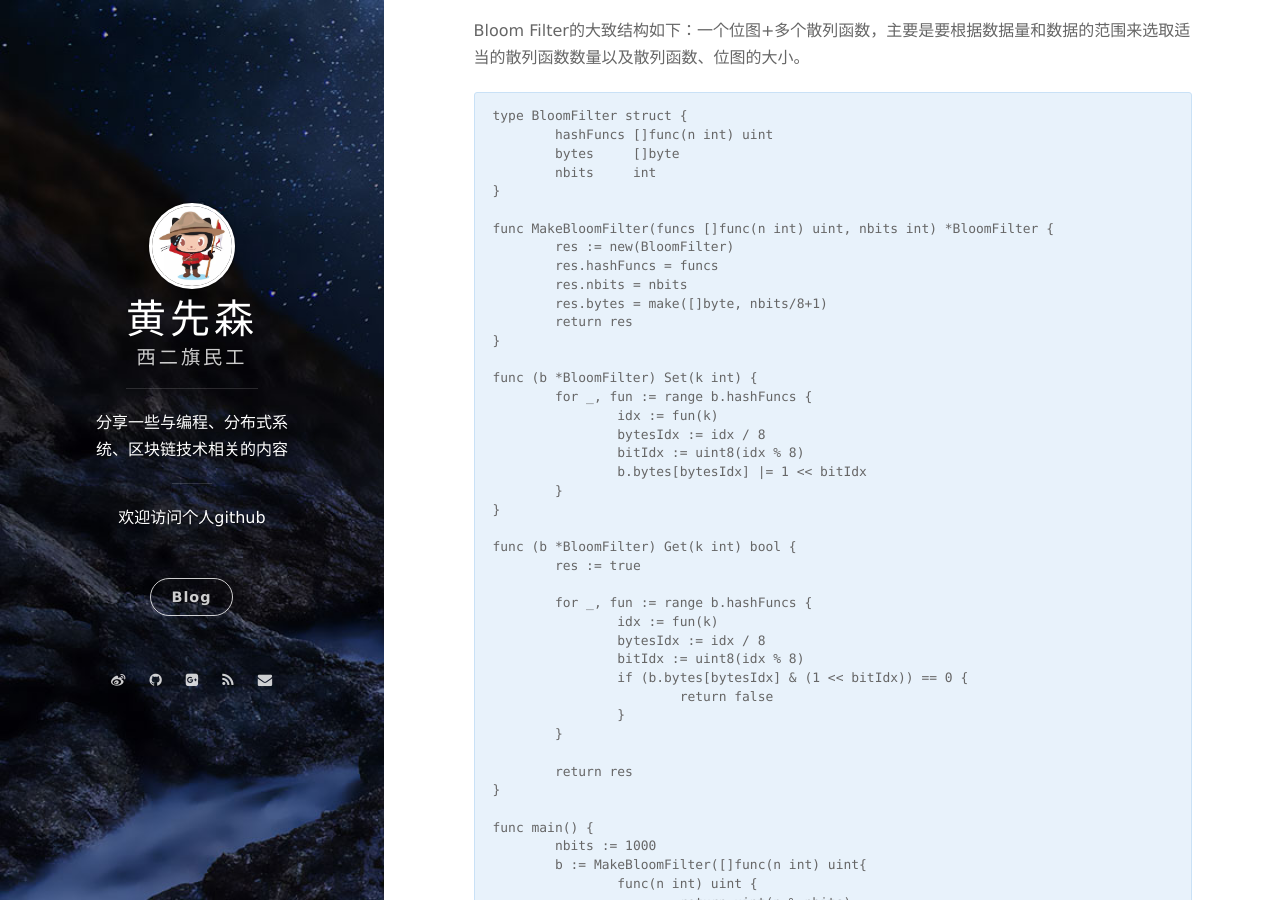
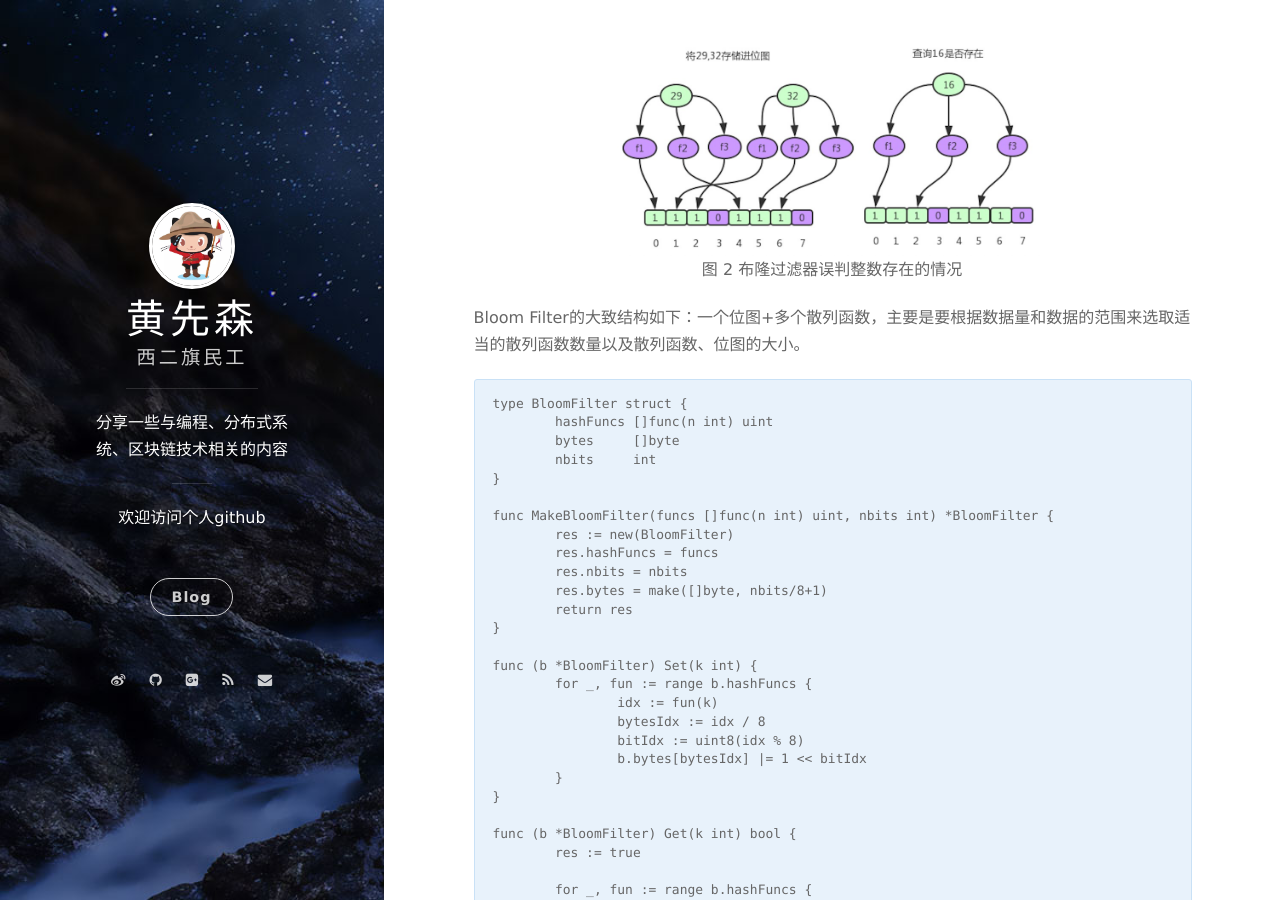
Before and after one commit to berryjam/berryjam.github.io, a Jekyll site: the page built from _posts/2019-10-25-BloomFilter(布隆过滤器)介绍.md, in a window 1280 px wide and 900 px high, scrolled down 2883 px. Built offline with Jekyll 4.4.1, drawn with Linux system fonts in a browser that asks for light colours; nearby versions of some CDN libraries; comment, search, counter and statistics services are not loaded.

Commit message:
Update 2019-10-25-BloomFilter(布隆过滤器)介绍.md

````diff
--- a/_posts/2019-10-25-BloomFilter(布隆过滤器)介绍.md
+++ b/_posts/2019-10-25-BloomFilter(布隆过滤器)介绍.md
@@ -91,6 +91,14 @@ func (b *BitMap) Get(k int) bool {
   <b>图 1 整数不存在的情况，布隆过滤器保证肯定不存在</b><br>
 </p>
 
+<div align="center">
+<img src="https://github.com/berryjam/berryjam.github.io/blob/master/image/bloom_filter/false_positive.jpg?raw=true" height="60%" width="60%">
+</div>
+
+<p align="center">
+  <b>图 2 布隆过滤器误判整数存在的情况</b><br>
+</p>
+
 Bloom Filter的大致结构如下：一个位图+多个散列函数，主要是要根据数据量和数据的范围来选取适当的散列函数数量以及散列函数、位图的大小。
 
 ```
````
